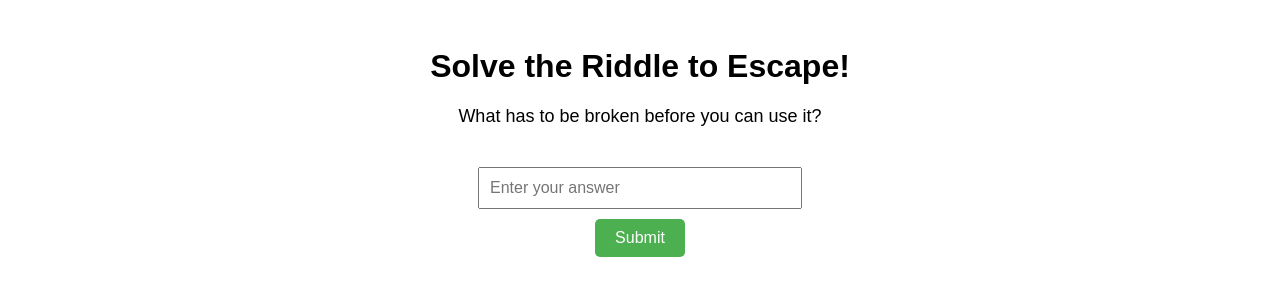
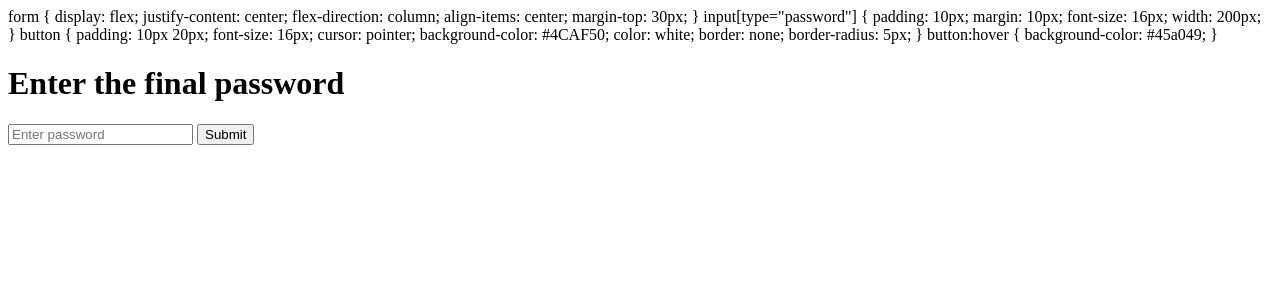
Before and after one commit to AyushPandey003/escape-room-clues, a website: page public/page3.html in a window 1280 px wide. Drawn offline with Linux system fonts and the light colour scheme.

Commit message:
Update page3.html

```diff
--- a/public/page3.html
+++ b/public/page3.html
@@ -1,24 +1,3 @@
-<!DOCTYPE html>
-<html lang="en">
-<head>
-    <meta charset="UTF-8">
-    <meta name="viewport" content="width=device-width, initial-scale=1.0">
-    <title>Escape Room: Riddle Challenge</title>
-    <style>
-        body {
-            font-family: Arial, sans-serif;
-            text-align: center;
-            padding: 20px;
-        }
-
-        h1 {
-            margin-top: 20px;
-        }
-
-        p {
-            font-size: 18px;
-            margin-top: 20px;
-        }
 
         form {
             display: flex;
@@ -28,11 +7,11 @@
             margin-top: 30px;
         }
 
-        input[type="text"] {
+        input[type="password"] {
             padding: 10px;
             margin: 10px;
             font-size: 16px;
-            width: 300px;
+            width: 200px;
         }
 
         button {
@@ -49,12 +28,12 @@
             background-color: #45a049;
         }
     </style>
+
 </head>
 <body>
-    <h1>Solve the Riddle to Escape!</h1>
-    <p>What has to be broken before you can use it?</p>
-    <form action="/check-answer" method="POST">
-        <input type="text" name="answer" placeholder="Enter your answer" required>
+    <h1>Enter the final password</h1>
+    <form action="/check-password" method="POST">
+        <input type="password" name="password" placeholder="Enter password" required>
         <button type="submit">Submit</button>
     </form>
 </body>
```
